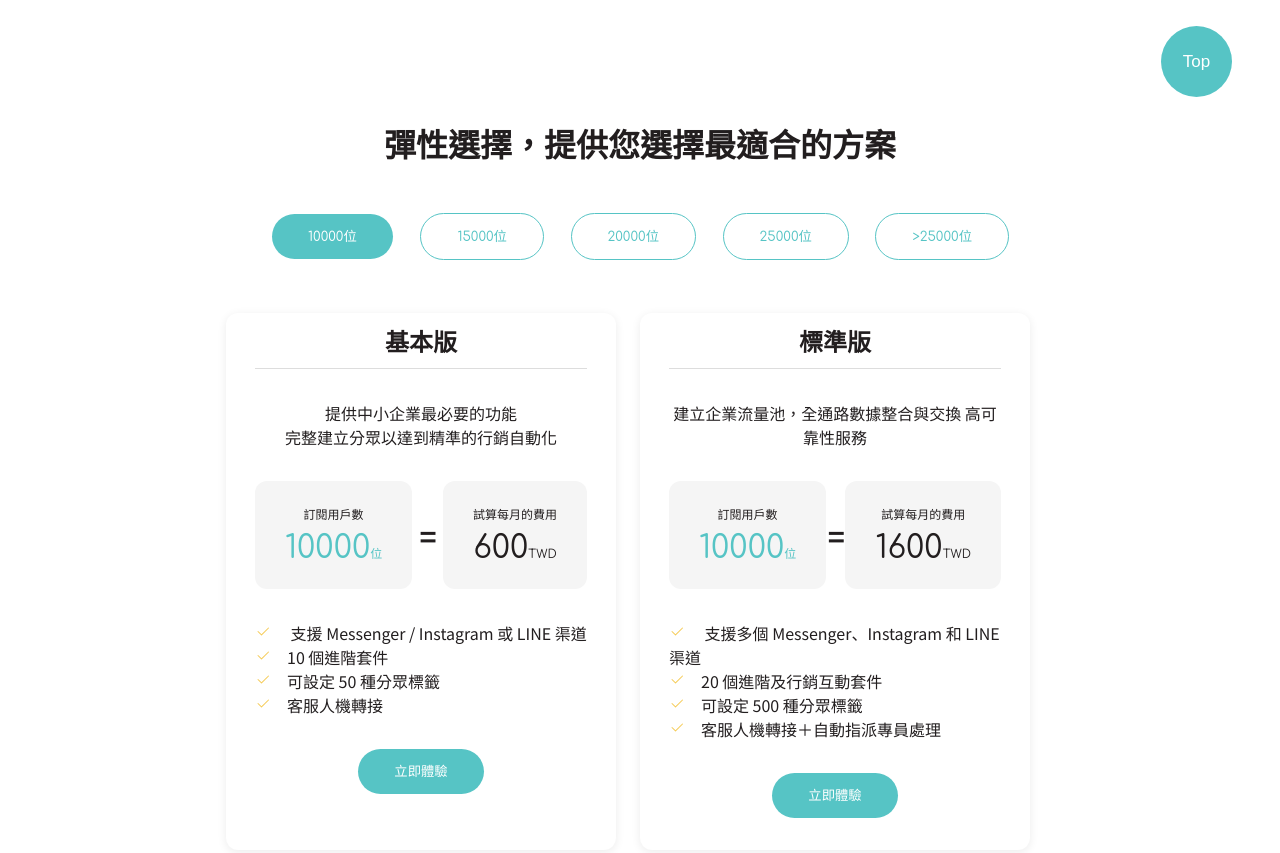
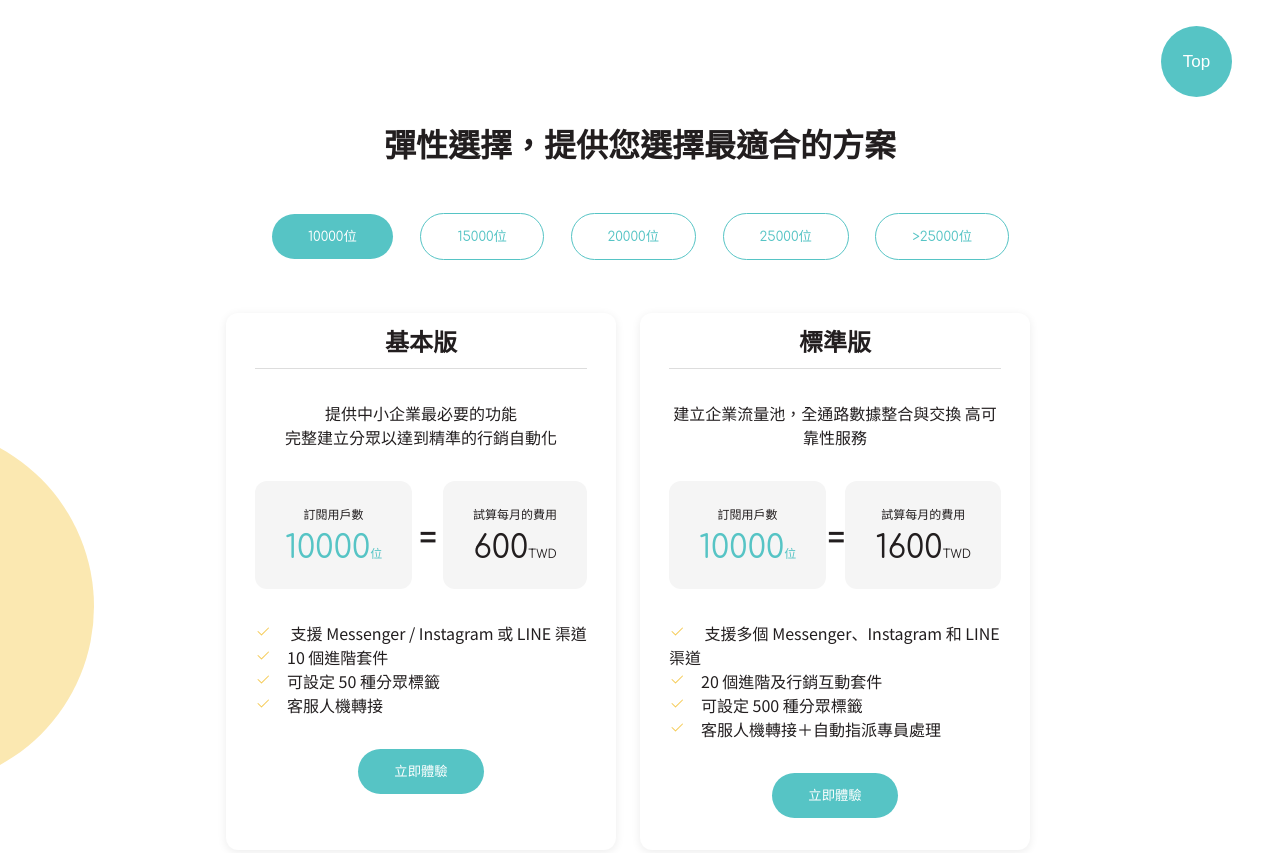
Before and after one commit to Bruno-Yu/hexschool_proBono_homework, a website with bundled scripts: page pricing.html in a window 1280 px wide. Shown: the part 680-1533 px from the top of the page. Built offline with nearby package versions, Linux system fonts and the light colour scheme; a web font is replaced by a local one.

Commit message:
adjusted

```diff
--- a/Sass/_pricing.scss
+++ b/Sass/_pricing.scss
@@ -162,6 +162,10 @@ width: 100%;
 
 .wrap{
   padding: 0px 226px;
+  background-image: url('../images/ball03.svg');
+  background-size: 361px 361px;
+  background-repeat: no-repeat;
+  background-position: -267px 306px ;
 }
 
 // 區域 彈性選擇，提供您選擇最適合的方案
```
Also changed, not shown: Sass/all.css, 1 other file.
